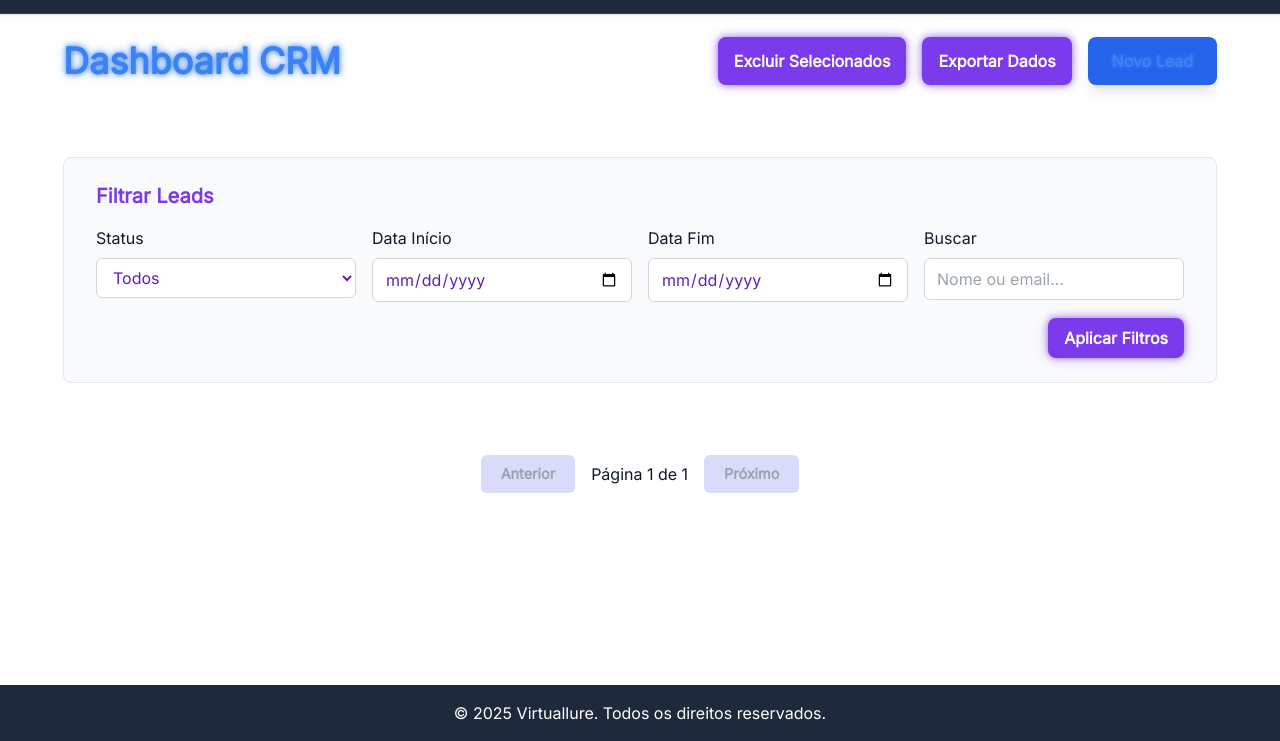
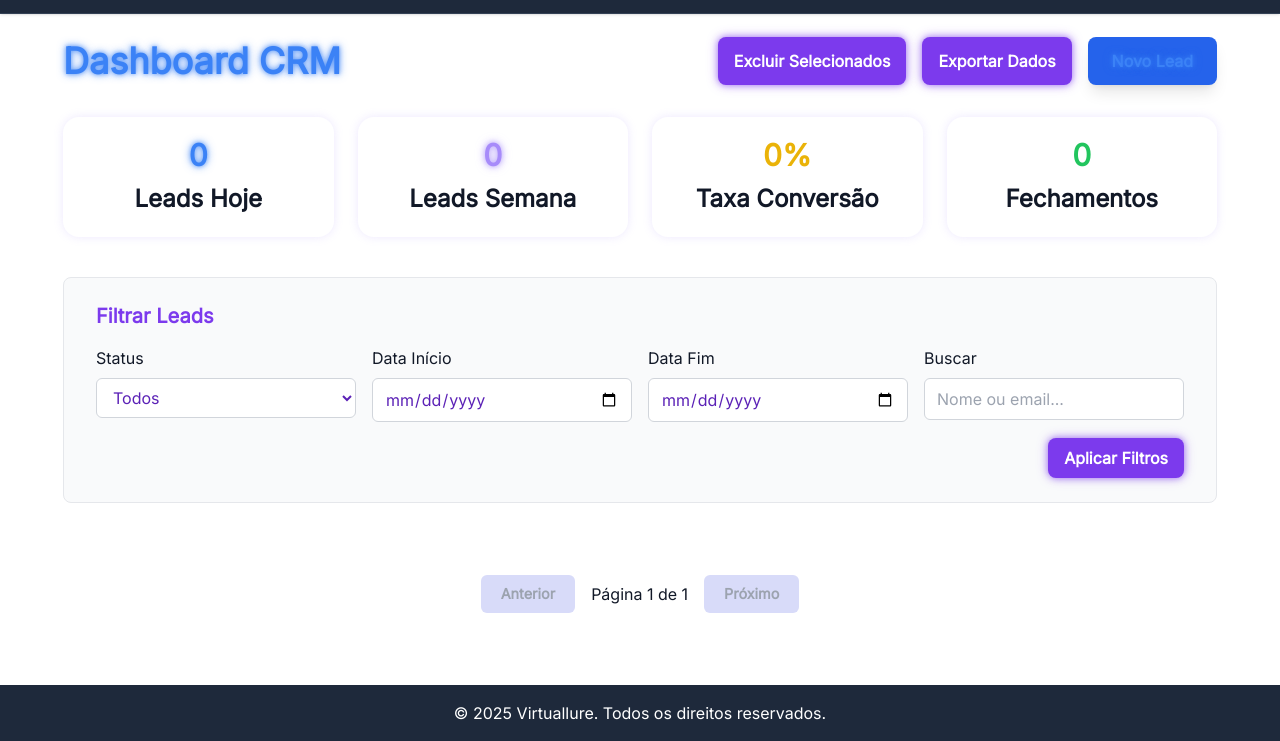
Before and after one commit to 1NaBase/desenvolvimento-teste, a React app: page pages/index.html in a window 1280 px wide. Shown: the part 59-800 px from the top of the page. Built offline with nearby package versions, Linux system fonts and the light colour scheme; no server answers.

Commit message:
Update index.html

```diff
--- a/pages/index.html
+++ b/pages/index.html
@@ -69,8 +69,23 @@
 
   <!-- Stats Overview -->
   <section class="grid grid-cols-1 md:grid-cols-4 gap-6 mb-10">
-
-  </section>
+  <div class="stat-card">
+    <div class="text-3xl font-bold neon-blue mb-2" id="leads-hoje">0</div>
+    <div>Leads Hoje</div>
+  </div>
+  <div class="stat-card">
+    <div class="text-3xl font-bold neon-purple mb-2" id="leads-semana">0</div>
+    <div>Leads Semana</div>
+  </div>
+  <div class="stat-card">
+    <div class="text-3xl font-bold text-yellow-500 mb-2" id="taxa-conversao">0%</div>
+    <div>Taxa Conversão</div>
+  </div>
+  <div class="stat-card">
+    <div class="text-3xl font-bold text-green-500 mb-2" id="fechamentos">0</div>
+    <div>Fechamentos</div>
+  </div>
+</section>
 
   <!-- Filter Section -->
   <section class="filter-section mb-10">
```
